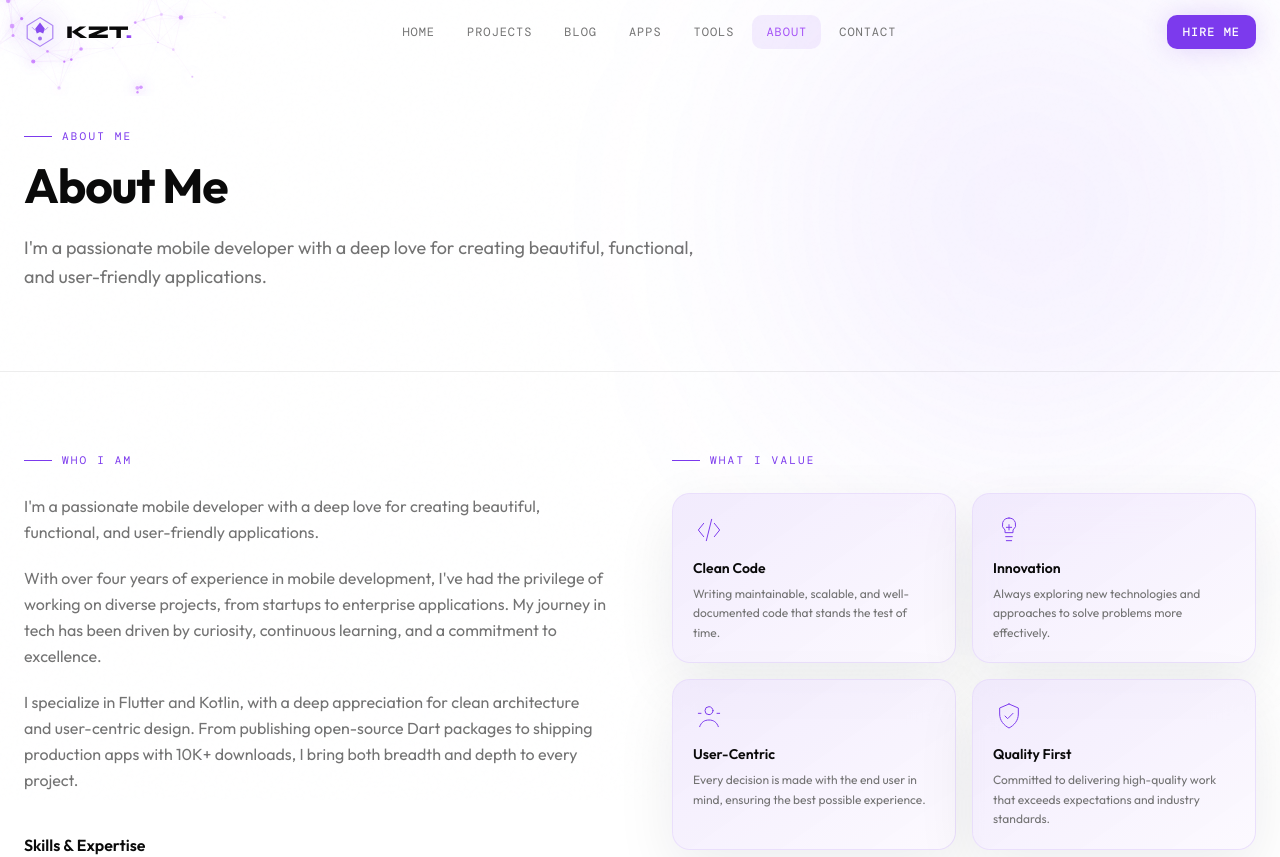
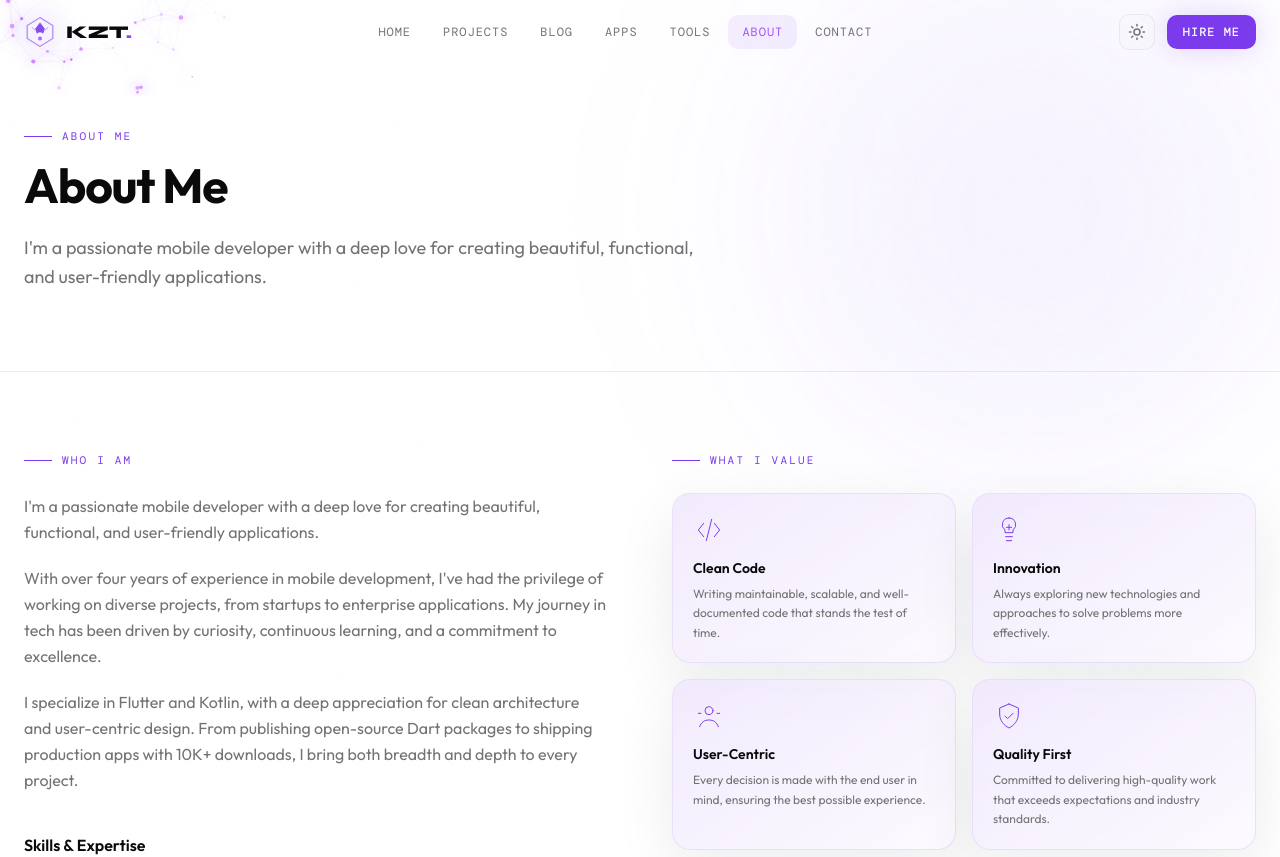
Before and after one commit to mixin27/mixin27, a Next.js app: page /about in a window 1280 px wide. Shown: the top 857 px of the page. Built offline with nearby package versions, Linux system fonts and the light colour scheme; a web font is replaced by a local one.

Commit message:
feat: add ThemeToggle component to navbar and update mermaid dependencies

```diff
--- a/components/layout/navbar.tsx
+++ b/components/layout/navbar.tsx
@@ -7,6 +7,7 @@ import { navItems, siteConfig } from "@/data/config"
 import { cn } from "@/lib/utils"
 import { KztLogo } from "@/components/ui/kzt-logo"
 import { NetworkField } from "@/components/ui/network-field"
+import { ThemeToggle } from "@/components/ui/theme-toggle"
 
 export function Navbar() {
   const pathname = usePathname()
@@ -92,6 +93,7 @@ export function Navbar() {
 
           {/* CTA + hamburger */}
           <div className="flex items-center gap-3">
+            <ThemeToggle />
             <Link
               href="/contact"
               onClick={() => setMobileOpen(false)}
--- /dev/null
+++ b/components/ui/theme-toggle.tsx
@@ -0,0 +1,33 @@
+"use client"
+
+import { useTheme } from "next-themes"
+import { useEffect, useState } from "react"
+import { Sun, Moon } from "lucide-react"
+
+export function ThemeToggle() {
+  const { resolvedTheme, setTheme } = useTheme()
+  const [mounted, setMounted] = useState(false)
+
+  useEffect(() => {
+    setMounted(true)
+  }, [])
+
+  if (!mounted) {
+    return (
+      <div className="size-9 rounded-lg border border-border/80 bg-muted/20" />
+    )
+  }
+
+  const isDark = resolvedTheme === "dark"
+
+  return (
+    <button
+      onClick={() => setTheme(isDark ? "light" : "dark")}
+      className="relative flex size-9 items-center justify-center rounded-lg border border-border/80 bg-muted/20 text-muted-foreground transition-all hover:bg-muted hover:text-foreground focus-visible:outline-none focus-visible:ring-2 focus-visible:ring-ring"
+      aria-label="Toggle theme"
+    >
+      <Sun className="size-[18px] rotate-0 scale-100 transition-all dark:-rotate-90 dark:scale-0" />
+      <Moon className="absolute size-[18px] rotate-90 scale-0 transition-all dark:rotate-0 dark:scale-100" />
+    </button>
+  )
+}
--- a/package.json
+++ b/package.json
@@ -20,7 +20,7 @@
     "jspdf": "^4.2.1",
     "katex": "^0.16.45",
     "lucide-react": "^1.14.0",
-    "mermaid": "^11.14.0",
+    "mermaid": "^11.16.0",
     "next": "16.2.10",
     "next-mdx-remote": "^6.0.0",
     "next-themes": "^0.4.6",
@@ -49,6 +49,7 @@
     "@eslint/eslintrc": "^3",
     "@tailwindcss/postcss": "^4.2.1",
     "@types/mdx": "^2.0.13",
+    "@types/mermaid": "^9.2.0",
     "@types/node": "^25.5.0",
     "@types/react": "19.2.17",
     "@types/react-dom": "19.2.3",
```
Also changed, not shown: 1 other file (tests, documents, lock files or other folders).
